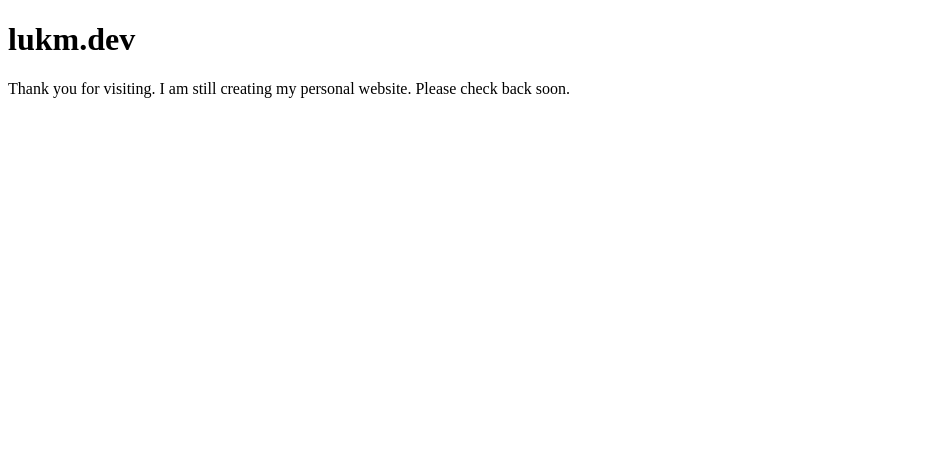
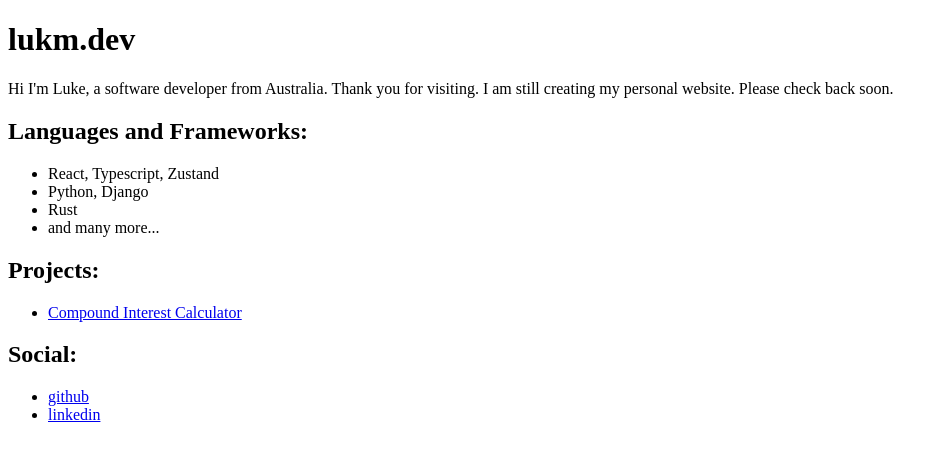
Before and after one commit to lkdm/lkdm.github.io, a plain HTML site: page index.html in a window 1280 px wide. Shown: the whole page, without its empty margins (0-948 px from the left). Drawn offline with Linux system fonts and the light colour scheme.

Commit message:
feat: add basic bio info to website.

```diff
--- a/index.html
+++ b/index.html
@@ -15,7 +15,41 @@
   <!-- your content here... -->
   <main>
     <h1>lukm.dev</h1>
-    <p>Thank you for visiting. I am still creating my personal website. Please check back soon.</p>
+    <p>Hi I'm Luke, a software developer from Australia. Thank you for visiting. I am still creating my personal website. Please check back soon.</p>
+
+    <h2>Languages and Frameworks:</h2>
+    <ul>
+      <li>
+        React, Typescript, Zustand
+      </li>
+      <li>
+        Python, Django
+      </li>
+      <li>
+        Rust
+      </li>
+      <li>
+        and many more...
+      </li>
+    </ul>
+
+
+    <h2>Projects:</h2>
+    <ul>
+      <li>
+        <a href="https://compoundinterest.lukm.dev/">Compound Interest Calculator</a>
+      </li>
+    </ul>
+
+    <h2>Social:</h2>
+    <ul>
+      <li>
+        <a href="https://github.com/lkdm">github</a>
+      </li>
+      <li>
+        <a href="https://www.linkedin.com/in/lkdm/">linkedin</a>
+      </li>
+    </ul>
   </main>
   <!-- <script src="js/scripts.js"></script> -->
 </body>
```
